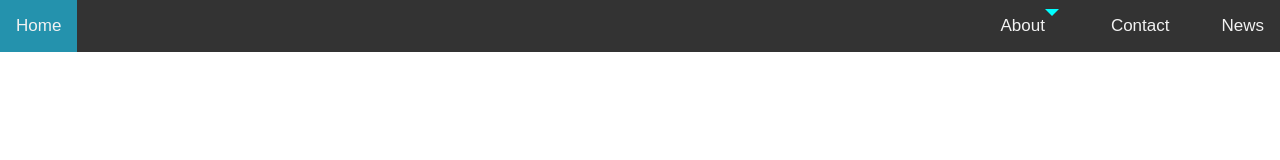
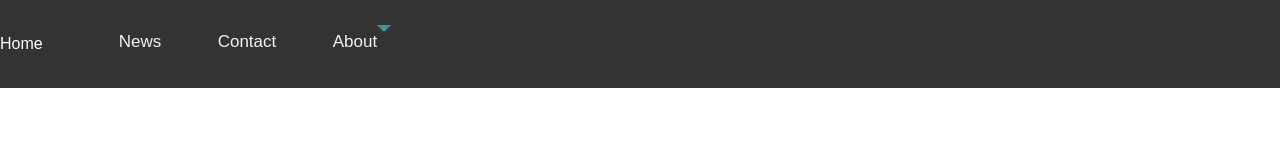
Before and after one commit to cloutHacker/navbar, a plain HTML site: page index.html in a window 1280 px wide. Drawn offline with Linux system fonts and the light colour scheme.

Commit message:
Small modifications on the nav

```diff
--- a/index.html
+++ b/index.html
@@ -1,24 +1,36 @@
 <!DOCTYPE html>
 <html>
+
 <head>
     <meta name="viewport" content="width=device-width, initial-scale=1">
     <link rel="stylesheet" href="https://cdnjs.cloudflare.com/ajax/libs/font-awesome/4.7.0/css/font-awesome.min.css">
     <link rel="stylesheet" href="style.css">
 </head>
+
 <body>
 
     <div class="topnav" id="myTopnav">
-  <div class="start"><a href="#home" class="active">Home</a></div>
+        <div class="start"><a href="#home">Home</a></div>
+        <ul>
+            <li>
                 <a href="#news">News</a>
+            </li>
+            <li>
                 <a href="#contact">Contact</a>
-  <a href="#about">About
+            </li>
+            <li class="has-dropdown">
+                <a href="#about">
+                    <span>About</span>
                     <span class="arrowdown"></span>
-    <div class="dropdown">
-        <a href="">Terms</a>
-        <a href="">Services</a>
-    </div>
+                    <ul class="dropdown">
+                        <li><a href="">Terms</a></li>
+                        <li><a href="">Services</a></li>
+                    </ul>
                 </a>
+            </li>
+        </ul>
     </div>
 
 </body>
+
 </html>
--- a/style.css
+++ b/style.css
@@ -1,11 +1,22 @@
 body {margin:0;font-family:Arial}
 
 .topnav {
-  overflow: hidden;
   background-color: #333;
+  display: flex;
+  align-items: center;
 }
 
 .topnav a {
+  color: white;
+  flex-shrink: 1;
+  text-decoration: none;
+}
+
+.topnav > ul > li {
+  display: inline-block;
+}
+
+.topnav > ul > li a {
   display: block;
   color: #f2f2f2;
   padding: 16px 16px;
@@ -13,19 +24,20 @@ body {margin:0;font-family:Arial}
   font-size: 17px;
 
 }
-.topnav > a{
+.topnav > ul > li a {
     position: relative;
     float: right;
     margin-left: 20px;
 }
-.active {
+
+.topnav > ul > li .active {
   background-color: #2492ad;
   color: white;
   float: left;
 }
 
 /* giving the underline effect */
-.topnav > a::before{
+.topnav > ul > li a::before{
     position: absolute;
     bottom: 0;
     content:'';
@@ -34,16 +46,33 @@ body {margin:0;font-family:Arial}
     left: 0;
     transition: all 500ms cubic-bezier(0, 0.82, 1, 1);
 }
-.topnav > a:hover::before{
+
+.topnav > ul > li a:hover::before{
     width: 100%;
 }
+
 .arrowdown{
     height: 0;
     width: 0;
     border-right:7px solid transparent;
     border-left:7px solid transparent;
-    border-top:7px solid aqua;
+    border-top:7px solid #3b9696;
 }
+
 .dropdown{
     display: none;
+    position: absolute;
+    top: 50px;
+    left: 0;
+    min-width: 200px;
+    aspect-ratio: 1/1;
+    background: #3b9696;
 }
+
+.topnav li.has-dropdown {
+  position: relative;
+}
+
+.topnav li.has-dropdown:hover .dropdown, .dropdown:hover {
+  display: block;
+}
```
Lines whose indentation alone changed are shown as unchanged.
